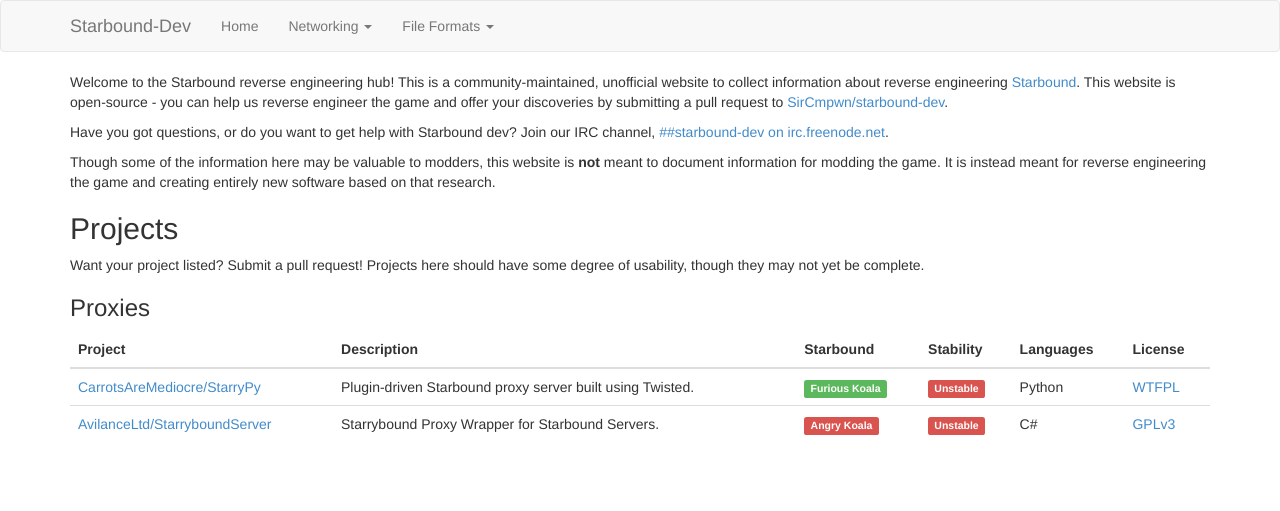
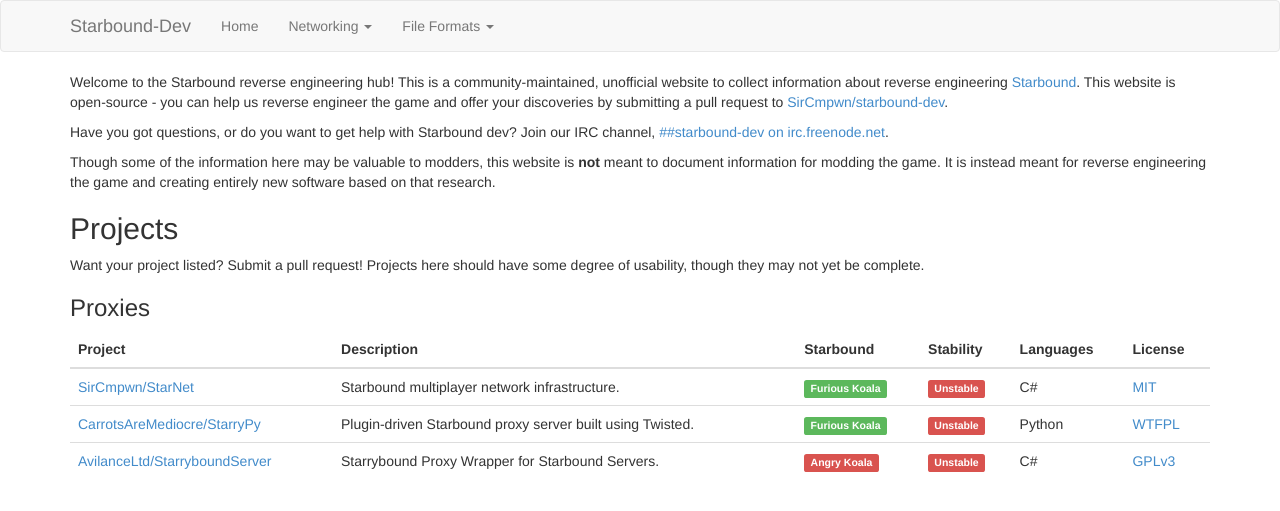
Before and after one commit to ddevault/starbound-dev, a Jekyll site: the page built from index.md, in a window 1280 px wide. Shown: the top 511 px of the page. Built offline with Jekyll 4.4.1, drawn with Linux system fonts in a browser that asks for light colours; Markdown is read by kramdown in place of the engine named in the settings.

Commit message:
Add StarNet to project list

```diff
--- a/index.md
+++ b/index.md
@@ -40,6 +40,14 @@ yet be complete.
         </tr>
     </thead>
     <tbody>
+        <tr> <!-- StarNet -->
+            <td><a target="_blank" href="https://github.com/SirCmpwn/StarNet">SirCmpwn/StarNet</a></td>
+            <td>Starbound multiplayer network infrastructure.</td>
+            <td><span class="label label-success">Furious Koala</span></td>
+            <td><span class="label label-danger">Unstable</span></td>
+            <td>C#</td>
+            <td><a target="_blank" href="https://github.com/SirCmpwn/StarNet/blob/master/LICENSE">MIT</a></td>
+        </tr>
         <tr> <!-- StarryPy -->
             <td><a target="_blank" href="https://github.com/CarrotsAreMediocre/StarryPy">CarrotsAreMediocre/StarryPy</a></td>
             <td>Plugin-driven Starbound proxy server built using Twisted.</td>
```
